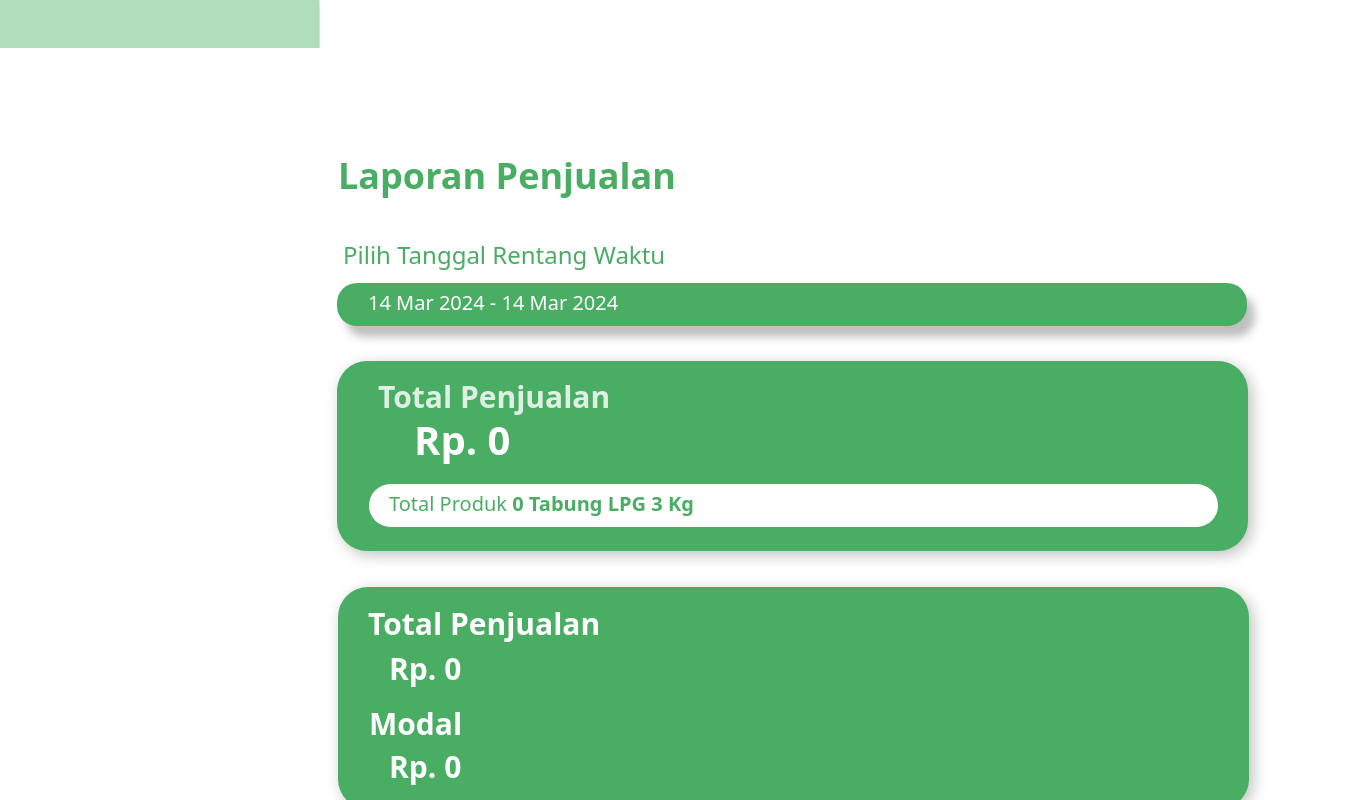
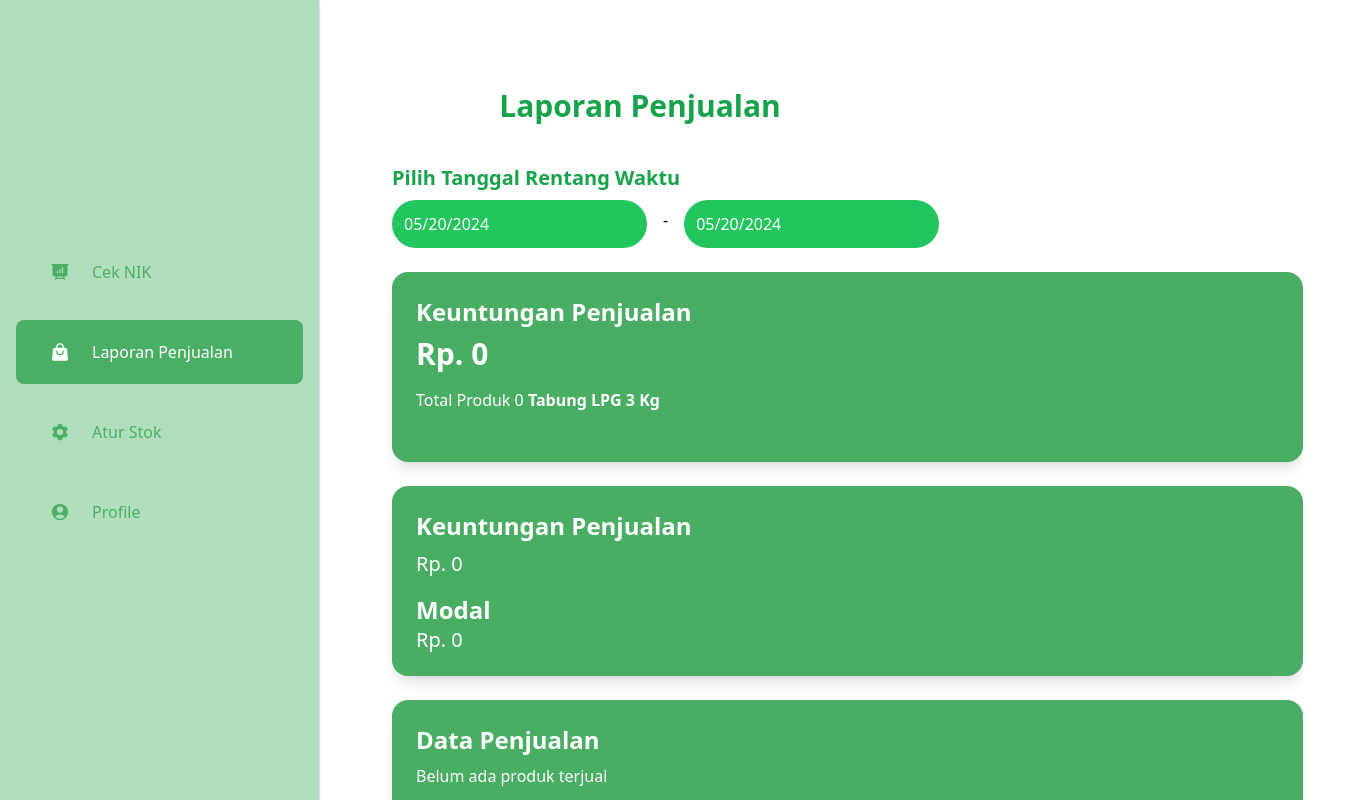
Before and after one commit to hsnyibrhm/MPTI, a React (Vite) app: page /Laporanpenjualan in a window 1280 px wide. Shown: the top 800 px of the page, 1360 px wide, since content can reach past the window. Built offline with nearby package versions, Linux system fonts and the light colour scheme.

Commit message:
datepicker

```diff
--- a/package.json
+++ b/package.json
@@ -13,6 +13,7 @@
     "@heroicons/react": "^2.1.3",
     "@material-tailwind/react": "^2.1.9",
     "react": "^18.2.0",
+    "react-datepicker": "^6.9.0",
     "react-dom": "^18.2.0",
     "react-router-dom": "^6.22.3"
   },
--- a/src/App.jsx
+++ b/src/App.jsx
@@ -2,12 +2,12 @@ import LoginPage from "./pages/Login";
 import { BrowserRouter, Routes, Route } from "react-router-dom";
 import { LupaSandi } from "./pages/LupaSandi";
 import { Daftarkan } from "./pages/DaftarPelanggan";
-import { LaporanPenjualan } from "./pages/LaporanPenjualan";
 import { AturStok } from "./pages/AturStok";
 import Profile from "./pages/Profile";
 import RiwayatStok from "./pages/RiwayatStok";
 import AturHarga from "./pages/AturHarga";
 import CekNik from "./pages/CekNIK";
+import LaporanPenjualan from "./pages/LaporanPenjualan";
 
 export default function App() {
   return (
--- a/src/pages/CekNIK.jsx
+++ b/src/pages/CekNIK.jsx
@@ -26,15 +26,19 @@ const CekNik = () => {
   return (
     <div className="flex min-h-screen">
       <Sidebar active="Cek NIK" />
-      <div className="flex-1 flex flex-col items-center justify-center p-10 gap-6 ml-4">
+      <div
+        className="flex-1 flex flex-col items-center justify-center p-10 gap-6 ml-4"
+        style={{ marginLeft: "-10px" }}
+      >
         {/* Section 1: Cek NIK */}
         <div
           className="bg-[#49ad63] rounded-[30px] shadow-lg p-8 w-full max-w-4xl relative flex flex-col items-center justify-center"
           style={{
-            width: "989px",
+            width: "986px", // Adjusted width here
             height: "320px",
             flexShrink: 0,
             boxShadow: "4px 4px 15px 0px rgba(0, 0, 0, 0.25)",
+            marginLeft: "-10px",
           }}
         >
           <div className="text-white w-full text-center">
@@ -71,10 +75,11 @@ const CekNik = () => {
         <div
           className="bg-[#49ad63] rounded-[30px] shadow-lg p-8 w-full max-w-4xl relative"
           style={{
-            width: "989px",
+            width: "986px", // Adjusted width here
             height: "286px",
             flexShrink: 0,
             boxShadow: "4px 4px 15px 0px rgba(0, 0, 0, 0.25)",
+            marginLeft: "-10px",
           }}
         >
           <div className="text-white">
--- a/src/pages/LaporanPenjualan.jsx
+++ b/src/pages/LaporanPenjualan.jsx
@@ -1,65 +1,100 @@
+import { useState } from "react";
+import DatePicker from "react-datepicker";
+import "react-datepicker/dist/react-datepicker.css";
 import { Sidebar } from "../components/SideBar";
 
-export const LaporanPenjualan = () => {
+const LaporanPenjualan = () => {
+  const [startDate, setStartDate] = useState(new Date());
+  const [endDate, setEndDate] = useState(new Date());
+
   return (
-    <div className="bg-white min-h-screen flex flex-col justify-center items-center">
-      <div className="flex-grow">
-        <Sidebar active="Laporan Penjualan" />
-      </div>
-      <div className="bg-white w-[1440px] h-[1125px] relative">
-        <div className="absolute top-[103px] left-[418px] font-bold text-[#49ad63] text-[36px] tracking-[0] leading-[normal]">
-          Laporan Penjualan
-        </div>
-        <div className="absolute top-[190px] left-[423px] font-medium text-[#49ad63] text-[24px] tracking-[0] leading-[normal]">
-          Pilih Tanggal Rentang Waktu
-        </div>
-        <div className="absolute w-[912px] h-[43px] top-[235px] left-[417px]">
-          <div className="relative w-[910px] h-[43px] bg-[#49ad63] rounded-[20px] shadow-[8px_11px_9px_#00000040]">
-            <p className="absolute w-[300px] top-[6px] left-[31px] font-medium text-white text-[20px] tracking-[0] leading-[normal]">
-              14 Mar 2024 - 14 Mar 2024
-            </p>
+    <div className="bg-white min-h-screen flex flex-col items-center p-10">
+      <Sidebar active="Laporan Penjualan" />
+      <h1 className="text-green-600 text-3xl font-bold mb-10">
+        Laporan Penjualan
+      </h1>
+      <div className="w-full" style={{ maxWidth: "911px" }}>
+        <div className="mb-6">
+          <label className="text-green-600 text-xl font-semibold mb-2">
+            Pilih Tanggal Rentang Waktu
+          </label>
+          <div className="flex justify-between items-center">
+            <DatePicker
+              selected={startDate}
+              onChange={(date) => setStartDate(date)}
+              selectsStart
+              startDate={startDate}
+              endDate={endDate}
+              className="bg-green-500 text-white rounded-full p-3 mt-2"
+              wrapperClassName="date-picker-wrapper"
+            />
+            <span className="mx-4">-</span>
+            <DatePicker
+              selected={endDate}
+              onChange={(date) => setEndDate(date)}
+              selectsEnd
+              startDate={startDate}
+              endDate={endDate}
+              minDate={startDate}
+              className="bg-green-500 text-white rounded-full p-3 mt-2"
+              wrapperClassName="date-picker-wrapper"
+            />
           </div>
         </div>
-        <div className="absolute w-[915px] h-[190px] top-[313px] left-[417px]">
-          <div className="relative w-[911px] h-[190px] bg-[#49ad63] rounded-[30px] shadow-[4px_4px_15px_#00000040]">
-            <div className="absolute w-[284px] h-[90px] top-[15px] left-[41px]">
-              <div className="absolute w-[248px] top-0 left-0 font-semibold text-[#ffffffd1] text-[30px] tracking-[0] leading-[normal]">
-                Total Penjualan
-              </div>
-              <div className="absolute w-[248px] top-[36px] left-[36px] font-semibold text-white text-[40px] tracking-[0] leading-[normal]">
-                Rp. 0
-              </div>
-            </div>
-            <div className="absolute w-[851px] h-[43px] top-[123px] left-[32px]">
-              <div className="relative w-[849px] h-[43px] bg-white rounded-[30px]">
-                <p className="absolute w-[436px] top-[6px] left-[20px] font-normal text-transparent text-[20px] tracking-[0] leading-[normal]">
-                  <span className="text-[#49ad63]">Total Produk</span>
-                  <span className="text-[#ffffff73]">&nbsp;</span>
-                  <span className="font-bold text-[#49ad63]">
-                    0 Tabung LPG 3 Kg
-                  </span>
-                </p>
-              </div>
-            </div>
-          </div>
+
+        <div
+          className="rounded-2xl shadow-lg p-6 mb-6"
+          style={{
+            backgroundColor: "#49AD63",
+            width: "911px",
+            height: "190px",
+          }}
+        >
+          <h2 className="text-2xl font-semibold text-white mb-2">
+            Keuntungan Penjualan
+          </h2>
+          <p className="text-3xl font-bold text-white">Rp. 0</p>
+          <p className="mt-4 text-white">
+            Total Produk 0{" "}
+            <span className="font-semibold">Tabung LPG 3 Kg</span>
+          </p>
         </div>
-        <div className="absolute w-[919px] h-[222px] top-[539px] left-[418px]">
-          <div className="relative w-[911px] h-[222px] bg-[#49ad63] rounded-[30px] shadow-[4px_4px_15px_#00000040]">
-            <div className="absolute w-[248px] top-[16px] left-[30px] font-bold text-white text-[30px] tracking-[0] leading-[normal]">
-              Total Penjualan
-            </div>
-            <div className="absolute w-[248px] top-[116px] left-[31px] font-bold text-white text-[30px] tracking-[0] leading-[normal]">
-              Modal
-            </div>
-            <div className="top-[61px] absolute w-[248px] left-[51px] font-semibold text-white text-[30px] tracking-[0] leading-[normal]">
-              Rp. 0
-            </div>
-            <div className="top-[159px] absolute w-[248px] left-[51px] font-semibold text-white text-[30px] tracking-[0] leading-[normal]">
-              Rp. 0
-            </div>
-          </div>
+
+        <div
+          className="rounded-2xl shadow-lg p-6 mb-6"
+          style={{
+            backgroundColor: "#49AD63",
+            width: "911px",
+            height: "190px",
+          }}
+        >
+          <h2 className="text-2xl font-semibold text-white mb-2">
+            Keuntungan Penjualan
+          </h2>
+          <p className="text-xl text-white">Rp. 0</p>
+          <h2 className="text-2xl font-semibold text-white mt-4">Modal</h2>
+          <p className="text-xl text-white">Rp. 0</p>
+        </div>
+
+        <div
+          className="rounded-2xl shadow-lg p-6"
+          style={{
+            backgroundColor: "#49AD63",
+            width: "911px",
+            height: "190px",
+          }}
+        >
+          <h2 className="text-2xl font-semibold text-white mb-2">
+            Data Penjualan
+          </h2>
+          <p className="mb-4 text-white">Belum ada produk terjual</p>
+          <button className="bg-white text-green-600 rounded-full px-6 py-2">
+            Cetak
+          </button>
         </div>
       </div>
     </div>
   );
 };
+
+export default LaporanPenjualan;
```
Also changed, not shown: 1 other file (tests, documents, lock files or other folders).
